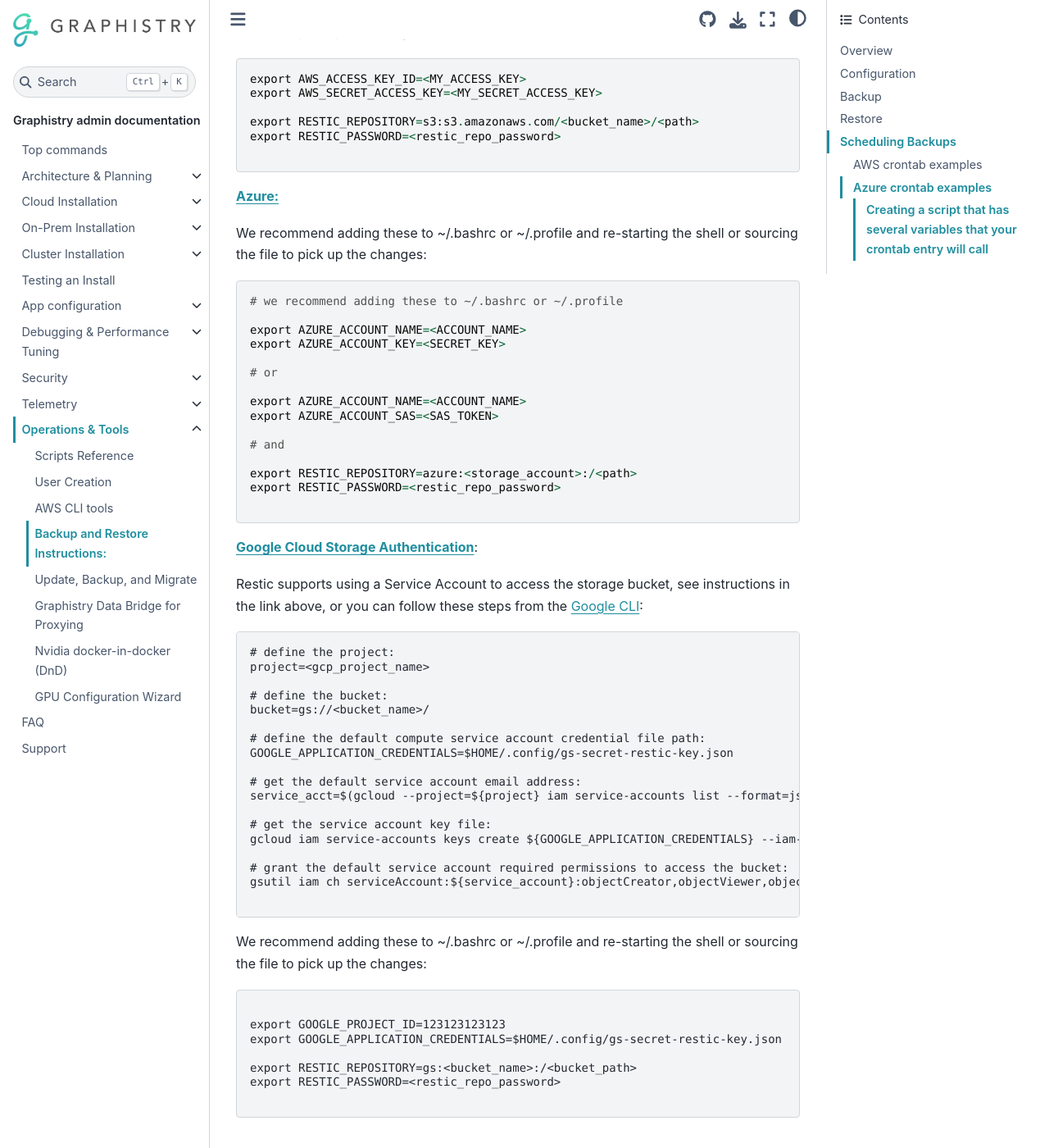
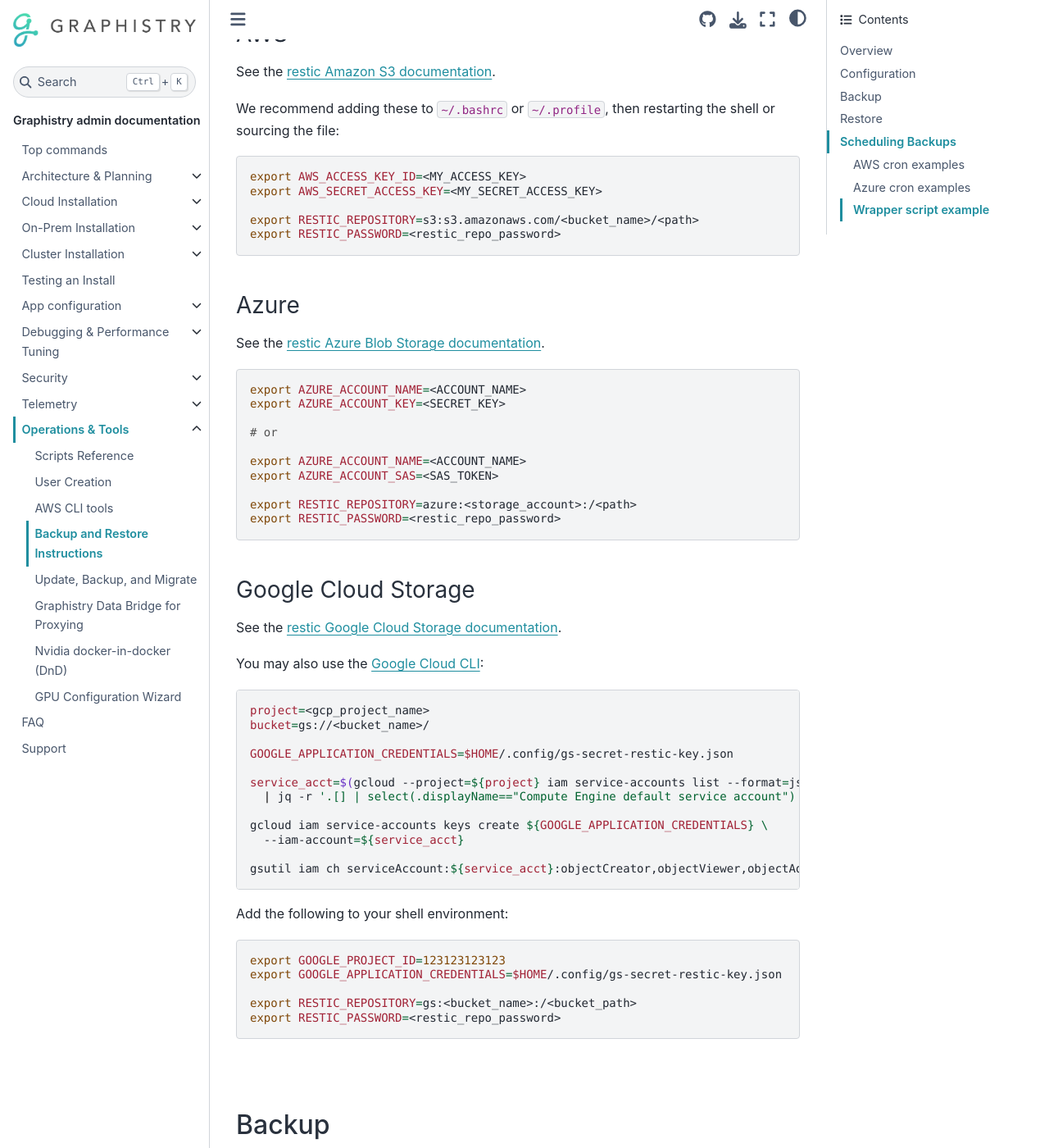
Before and after one commit to graphistry/graphistry-cli, a Sphinx documentation site: the page built from docs/tools/backup-and-restore.md, in a window 1280 px wide and 1400 px high, scrolled down 1134 px. Shown: the whole window at 82% size. Built offline with Sphinx 7.4.7 and the Sphinx Book theme 1.1.4, drawn with Linux system fonts in a browser that asks for light colours; the version number could not be read and is left out; some of the changed text lies outside the part shown.

Commit message:
switch to relative paths for proper rendering on readthedocs
paths were broken on readthedocs because full paths to github pages were there, switched to relative paths for links for proper rendering on readthedocs.

`````diff
--- a/docs/tools/backup-and-restore.md
+++ b/docs/tools/backup-and-restore.md
@@ -1,48 +1,48 @@
-# Backup and Restore Instructions:
+# Backup and Restore Instructions
 
 ## Overview
 
-Backup and restore scripts are provided that will backup your graphistry environment to remote blob storage (AWS s3, Azure Blob Storage or Google Cloud Storage). Graphistry uses [restic](https://restic.net/) backup utility which provides fast and secure incremental backups to remote blob storage. More details can be found in the [restic documentation](https://restic.readthedocs.io/en/stable/index.html).
+Backup and restore scripts are provided that will backup your Graphistry environment to remote blob storage (AWS S3, Azure Blob Storage, or Google Cloud Storage). Graphistry uses [restic](https://restic.net/), a fast and secure incremental backup utility for remote blob storage. More details can be found in the [restic documentation](https://restic.readthedocs.io/en/stable/index.html).
 
 <br>
 
 > **Warning**
-> On a restore, the existing postgres database and data directory are irrevocably lost. If think you may need the postgres and/or data directory on the restore server, either run backup.sh from the restore server or manually copy the data directory and export from the postgres database. See `${FROM_PATH}/etc/scripts/copy-db-local.sh` for details on manually exporting postgres.
+> On restore, the existing Postgres database and data directory are irrevocably lost. If you think you may need the Postgres database and/or data directory on the restore server, either run `backup.sh` from the restore server or manually copy the data directory and export from the Postgres database.
+>
+> See `${FROM_PATH}/etc/scripts/copy-db-local.sh` for details on manually exporting Postgres.
 
 <br>
 
-
-### [Configuration](https://github.com/graphistry/graphistry-cli/blob/master/docs/backup-and-restore.md#configuration)
-### [Backup](https://github.com/graphistry/graphistry-cli/blob/master/docs/backup-and-restore.md#backup)
-### [Restore](https://github.com/graphistry/graphistry-cli/blob/master/docs/backup-and-restore.md#restore)
-### [Scheduling Backups](https://github.com/graphistry/graphistry-cli/blob/master/docs/backup-and-restore.md#scheduling-backups)
+### [Configuration](#configuration)
+### [Backup](#backup)
+### [Restore](#restore)
+### [Scheduling Backups](#scheduling-backups)
 
 <br>
 
 ## Configuration
 
-The following environment variables are required for depending on the cloud provider:
+The following environment variables are required depending on the cloud provider.
 
-[**AWS:**](https://restic.readthedocs.io/en/stable/030_preparing_a_new_repo.html#amazon-s3)
+### AWS
 
-We recommend adding these to ~/.bashrc or ~/.profile and re-starting the shell or sourcing the file to pick up the changes:
+See the [restic Amazon S3 documentation](https://restic.readthedocs.io/en/stable/030_preparing_a_new_repo.html#amazon-s3).
 
-```
+We recommend adding these to `~/.bashrc` or `~/.profile`, then restarting the shell or sourcing the file:
+
+```bash
 export AWS_ACCESS_KEY_ID=<MY_ACCESS_KEY>
 export AWS_SECRET_ACCESS_KEY=<MY_SECRET_ACCESS_KEY>
 
 export RESTIC_REPOSITORY=s3:s3.amazonaws.com/<bucket_name>/<path>
 export RESTIC_PASSWORD=<restic_repo_password>
+````
 
-```
+### Azure
 
-[**Azure:**](https://restic.readthedocs.io/en/stable/030_preparing_a_new_repo.html#microsoft-azure-blob-storage)
+See the [restic Azure Blob Storage documentation](https://restic.readthedocs.io/en/stable/030_preparing_a_new_repo.html#microsoft-azure-blob-storage).
 
-We recommend adding these to ~/.bashrc or ~/.profile and re-starting the shell or sourcing the file to pick up the changes:
-
-```
-# we recommend adding these to ~/.bashrc or ~/.profile
-
+```bash
 export AZURE_ACCOUNT_NAME=<ACCOUNT_NAME>
 export AZURE_ACCOUNT_KEY=<SECRET_KEY>
 
@@ -51,205 +51,171 @@
 export AZURE_ACCOUNT_NAME=<ACCOUNT_NAME>
 export AZURE_ACCOUNT_SAS=<SAS_TOKEN>
 
-# and
-
 export RESTIC_REPOSITORY=azure:<storage_account>:/<path>
 export RESTIC_PASSWORD=<restic_repo_password>
-
 ```
 
-[**Google Cloud Storage Authentication**](https://restic.readthedocs.io/en/stable/030_preparing_a_new_repo.html#google-cloud-storage):
+### Google Cloud Storage
 
-Restic supports using a Service Account to access the storage bucket, see instructions in the link above, or you can follow these steps from the [Google CLI](https://cloud.google.com/sdk/gcloud):
+See the [restic Google Cloud Storage documentation](https://restic.readthedocs.io/en/stable/030_preparing_a_new_repo.html#google-cloud-storage).
 
-```
-# define the project:
+You may also use the [Google Cloud CLI](https://cloud.google.com/sdk/gcloud):
+
+```bash
 project=<gcp_project_name>
-
-# define the bucket:
 bucket=gs://<bucket_name>/
 
-# define the default compute service account credential file path:
 GOOGLE_APPLICATION_CREDENTIALS=$HOME/.config/gs-secret-restic-key.json
 
-# get the default service account email address:
-service_acct=$(gcloud --project=${project} iam service-accounts list --format=json | jq -r '.[] | select(.displayName=="Compute Engine default service account")| .email')
+service_acct=$(gcloud --project=${project} iam service-accounts list --format=json \
+  | jq -r '.[] | select(.displayName=="Compute Engine default service account") | .email')
 
-# get the service account key file:
-gcloud iam service-accounts keys create ${GOOGLE_APPLICATION_CREDENTIALS} --iam-account=${service_acct}
+gcloud iam service-accounts keys create ${GOOGLE_APPLICATION_CREDENTIALS} \
+  --iam-account=${service_acct}
 
-# grant the default service account required permissions to access the bucket:
-gsutil iam ch serviceAccount:${service_account}:objectCreator,objectViewer,objectAdmin ${bucket}
-
+gsutil iam ch serviceAccount:${service_acct}:objectCreator,objectViewer,objectAdmin ${bucket}
 ```
 
-We recommend adding these to ~/.bashrc or ~/.profile and re-starting the shell or sourcing the file to pick up the changes:
+Add the following to your shell environment:
 
-```
-
+```bash
 export GOOGLE_PROJECT_ID=123123123123
 export GOOGLE_APPLICATION_CREDENTIALS=$HOME/.config/gs-secret-restic-key.json
 
 export RESTIC_REPOSITORY=gs:<bucket_name>:/<bucket_path>
 export RESTIC_PASSWORD=<restic_repo_password>
-
 ```
 
 <br>
 
 ## Backup
 
-backup config options:
+Backup configuration options:
 
-| variable          | default if unset                      | description                    |
-|-------------------|---------------------------------------|--------------------------------|
-| FROM_PATH         | /home/ubuntu/graphistry               | graphistry install dir         |
-| DATA_DIR          | ${FROM_PATH}/data                     | override if symlinked data dir |
-| LOCAL_SUDO_DISK   | sudo                                  | set to empty str to override   |
-| LOCAL_SUDO_DOCKER | sudo                                  | set to empty str to override   |
-| DRY_RUN           | False                                 | dry run only                   |
-| RESTIC_TAGS       | "graphistry"                          | space separated list of tags   |
+| Variable          | Default if unset        | Description                             |
+| ----------------- | ----------------------- | --------------------------------------- |
+| FROM_PATH         | /home/ubuntu/graphistry | Graphistry install directory            |
+| DATA_DIR          | ${FROM_PATH}/data       | Override if data directory is symlinked |
+| LOCAL_SUDO_DISK   | sudo                    | Set to empty string to disable sudo     |
+| LOCAL_SUDO_DOCKER | sudo                    | Set to empty string to disable sudo     |
+| DRY_RUN           | False                   | Dry run only                            |
+| RESTIC_TAGS       | "graphistry"            | Space-separated list of snapshot tags   |
 
-<br><br>
+<br>
 
-1. Make sure you have defined RESTIC_REPOSTITORY, RESTIC_PASSWORD and the other authentication variables required for the cloud provider in the [configuration](https://github.com/graphistry/graphistry-cli/blob/master/docs/backup-and-restore.md#configuration) section above.
+1. Define `RESTIC_REPOSITORY`, `RESTIC_PASSWORD`, and provider-specific credentials as described in the [Configuration](#configuration) section.
+2. SSH into the Graphistry server:
 
-2. ssh into the graphistry server e.g. `ssh -i </path/to/private_key> ubuntu@IP_addr`
+   ```bash
+   ssh -i </path/to/private_key> ubuntu@<IP_addr>
+   ```
+3. Change to the scripts directory:
 
-3. cd to the scripts directory in <GRAPHISTRY_HOME>
-
-```
-# AWS:
+```bash
+# AWS
 cd /home/ubuntu/graphistry/compose/etc/scripts
 
 # Azure
 cd /var/graphistry/compose/etc/scripts
-
 ```
 
 4. Run the backup script:
 
-```
+```bash
 # AWS
 ./backup.sh
 
 # Azure
-FROM_PATH=/var/graphistry/ ./backup.sh
+FROM_PATH=/var/graphistry ./backup.sh
 ```
 
 ### Additional examples
 
-```
-# dry-run: will only print the commands and execute restic with --dry-run option flag for testing purposes
-
+```bash
+# Dry run
 DRY_RUN=True ./backup.sh
 
-# adding tags to a back (useful if you are using the same repo for multiple graphistry servers) this example creates three tags attached to the restic snapshot: server1, dev and nightly:
-
+# Add snapshot tags
 RESTIC_TAGS="server_1 dev nightly" ./backup.sh
 
-# if your data directory is a symlink, you need to override the DATA_DIR with the path to mount point as restic does not follow symlinks
-
+# Override data directory if symlinked
 DATA_DIR=/mnt/data ./backup.sh
-
 ```
-
 
 <br>
 
 ## Restore
 
-| variable          | default if unset                      | description                    |
-|-------------------|---------------------------------------|--------------------------------|
-| TO_PATH           | /home/ubuntu/graphistry               | graphistry install dir         |
-| DATA_DIR          | ${FROM_PATH}/data                     | override if symlinked data dir |
-| LOCAL_SUDO_DISK   | sudo                                  | set to empty str to override   |
-| LOCAL_SUDO_DOCKER | sudo                                  | set to empty str to override   |
-| DRY_RUN           | False                                 | dry run only                   |
-| RESTIC_TAGS       | "graphistry"                          | space separated list of tags   |
+Restore configuration options:
 
-<br><br>
+| Variable          | Default if unset        | Description                             |
+| ----------------- | ----------------------- | --------------------------------------- |
+| TO_PATH           | /home/ubuntu/graphistry | Graphistry install directory            |
+| DATA_DIR          | ${FROM_PATH}/data       | Override if data directory is symlinked |
+| LOCAL_SUDO_DISK   | sudo                    | Set to empty string to disable sudo     |
+| LOCAL_SUDO_DOCKER | sudo                    | Set to empty string to disable sudo     |
+| DRY_RUN           | False                   | Dry run only                            |
+| RESTIC_TAGS       | "graphistry"            | Space-separated list of snapshot tags   |
 
-1. ssh into the graphistry server e.g. `ssh -i </path/to/private_key> ubuntu@IP_addr`
+<br>
 
-2. cd to the scripts directory in <GRAPHISTRY_HOME>
+1. SSH into the Graphistry server.
+2. Change to the scripts directory:
 
-```
-# AWS:
+```bash
+# AWS
 cd /home/ubuntu/graphistry/compose/etc/scripts
 
 # Azure
 cd /var/graphistry/compose/etc/scripts
-
 ```
 
-3. Run the backup script:
+3. Run the restore script:
 
-
-```
+```bash
 # AWS
-
 ./restore.sh
 ```
 
-<br>
-
-```
+```bash
 # Azure
-
-TO_PATH=/var/graphistry/ ./restore.sh
+TO_PATH=/var/graphistry ./restore.sh
 ```
 
 <br>
 
 ## Scheduling Backups
 
-Any scheduler can be used, but below are some examples of setting up cron to schedule nightly or weekly backups.
+Any scheduler can be used. Below are cron examples.
 
-```
-# list your current crontab entries:
-
+```bash
 crontab -l
-```
-
-<br>
-
-```
-# edit your contrab
-
 crontab -e
 ```
 
-<br>
+### AWS cron examples
 
-### AWS crontab examples
-```
-# add the following line to run backup either daily:
-
+```bash
+# Daily
 0 0 * * * /home/ubuntu/graphistry/compose/etc/scripts/backup.sh
 
-# add the following line to run backup either weekly:
-
+# Weekly
 0 0 * * 0 /home/ubuntu/graphistry/compose/etc/scripts/backup.sh
 ```
 
-<br>
+### Azure cron examples
 
-### Azure crontab examples
+```bash
+# Daily
+0 0 * * * TO_PATH=/var/graphistry /var/graphistry/compose/etc/scripts/backup.sh
 
-```
-# add the following line to run backup either daily:
-
-0 0 * * * TO_PATH=/var/graphistry/ /var/graphistry/compose/etc/scripts/backup.sh
-
-# add the following line to run backup either weekly:
-
-0 0 * * 0 TO_PATH=/var/graphistry/ /var/graphistry/compose/etc/scripts/backup.sh
+# Weekly
+0 0 * * 0 TO_PATH=/var/graphistry /var/graphistry/compose/etc/scripts/backup.sh
 ```
 
-#### Creating a script that has several variables that your crontab entry will call
+### Wrapper script example
 
-```
+```bash
 #!/bin/bash
 
 export AZURE_ACCOUNT_NAME=<ACCOUNT_NAME>
@@ -259,26 +225,19 @@
 export RESTIC_PASSWORD=<restic_repo_password>
 
 export FROM_PATH=/var/graphistry
-
 export RESTIC_TAGS="server2 prod nightly"
 
 ${FROM_PATH}/compose/etc/scripts/backup.sh
-
 ```
 
-make the script executable:
+Make executable:
 
-```
+```bash
 chmod +x ~/scripts/my_backup_script.sh
 ```
 
-add the path to the above to your crontab:
+Add to crontab:
 
+```bash
+0 0 * * * ~/scripts/my_backup_script.sh
 ```
-crontab -e
-
-# then add the following for nightly backups:
-
-0 0 * * * ~/scripts/my_backup_script.sh
-
-```
`````
